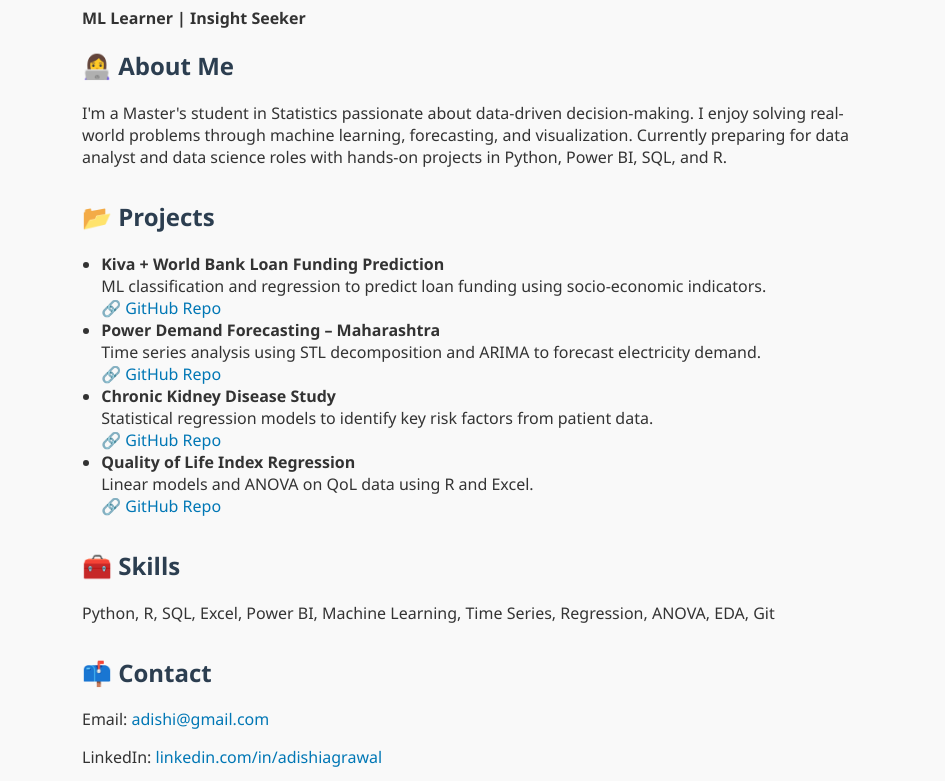
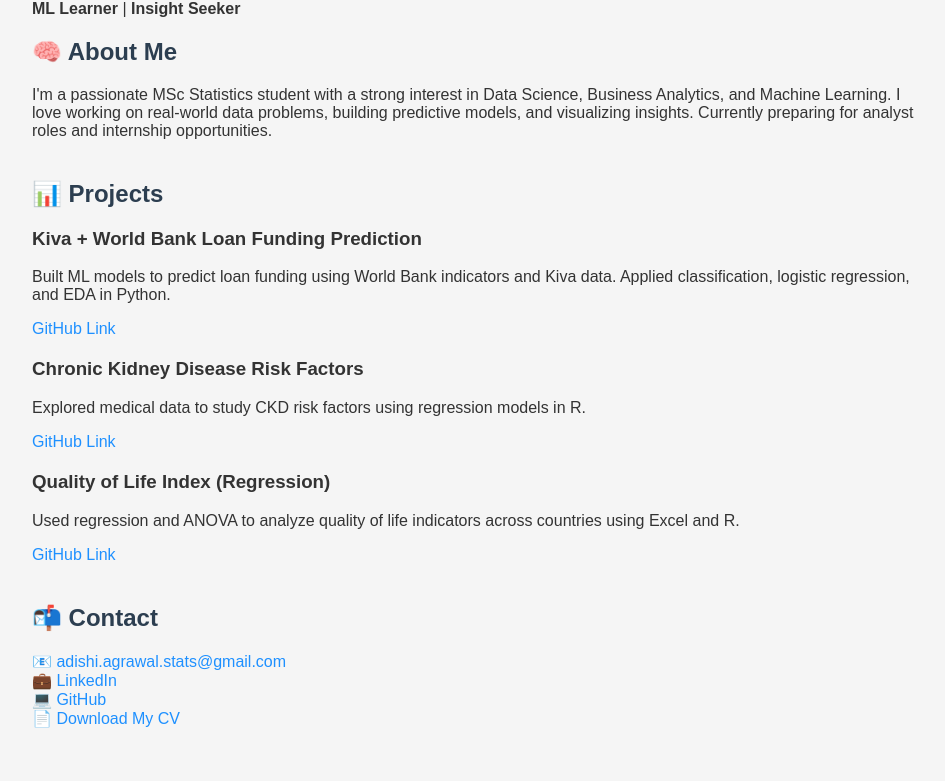
Before and after one commit to ag3adishi/adishiagrawal.github.io, a plain HTML site: page index.html in a window 1280 px wide. Shown: the part 111-892 px from the top of the page, without its empty margins (158-1103 px from the left). Drawn offline with Linux system fonts and the light colour scheme.

Commit message:
Update index.html

```diff
--- a/index.html
+++ b/index.html
@@ -6,80 +6,75 @@
   <title>Adishi Agrawal | Portfolio</title>
   <style>
     body {
-      font-family: 'Segoe UI', sans-serif;
-      background-color: #f9f9f9;
+      font-family: Arial, sans-serif;
+      background: #f5f5f5;
       color: #333;
-      max-width: 800px;
-      margin: auto;
-      padding: 2rem;
+      max-width: 900px;
+      margin: 0 auto;
+      padding: 30px;
     }
     h1, h2 {
       color: #2c3e50;
     }
     a {
-      color: #0077b5;
+      color: #1e90ff;
       text-decoration: none;
     }
     a:hover {
       text-decoration: underline;
     }
-    ul {
-      padding-left: 1.2rem;
+    section {
+      margin-bottom: 40px;
     }
-    .section {
-      margin-bottom: 2rem;
+    .project {
+      margin-bottom: 20px;
     }
   </style>
 </head>
 <body>
-  <h1>Adishi Agrawal</h1>
-  <p><strong>ML Learner | Insight Seeker</strong></p>
 
-  <div class="section">
-    <h2>👩‍💻 About Me</h2>
+  <h1>👋 Hi, I'm Adishi Agrawal</h1>
+  <p><strong>ML Learner</strong> | <strong>Insight Seeker</strong></p>
+
+  <section id="about">
+    <h2>🧠 About Me</h2>
     <p>
-      I'm a Master's student in Statistics passionate about data-driven decision-making. I enjoy solving real-world problems through machine learning, forecasting, and visualization. Currently preparing for data analyst and data science roles with hands-on projects in Python, Power BI, SQL, and R.
+      I'm a passionate MSc Statistics student with a strong interest in Data Science, Business Analytics, and Machine Learning. I love working on real-world data problems, building predictive models, and visualizing insights. Currently preparing for analyst roles and internship opportunities.
     </p>
-  </div>
+  </section>
 
-  <div class="section">
-    <h2>📂 Projects</h2>
-    <ul>
-      <li>
-        <strong>Kiva + World Bank Loan Funding Prediction</strong><br />
-        ML classification and regression to predict loan funding using socio-economic indicators.<br />
-        🔗 <a href="https://github.com/adishiagrawal/kiva-loan-prediction">GitHub Repo</a>
-      </li>
-      <li>
-        <strong>Power Demand Forecasting – Maharashtra</strong><br />
-        Time series analysis using STL decomposition and ARIMA to forecast electricity demand.<br />
-        🔗 <a href="https://github.com/adishiagrawal/power-demand-forecast">GitHub Repo</a>
-      </li>
-      <li>
-        <strong>Chronic Kidney Disease Study</strong><br />
-        Statistical regression models to identify key risk factors from patient data.<br />
-        🔗 <a href="https://github.com/adishiagrawal/ckd-regression-analysis">GitHub Repo</a>
-      </li>
-      <li>
-        <strong>Quality of Life Index Regression</strong><br />
-        Linear models and ANOVA on QoL data using R and Excel.<br />
-        🔗 <a href="https://github.com/adishiagrawal/qol-index-regression">GitHub Repo</a>
-      </li>
-    </ul>
-  </div>
+  <section id="projects">
+    <h2>📊 Projects</h2>
 
-  <div class="section">
-    <h2>🧰 Skills</h2>
+    <div class="project">
+      <h3>Kiva + World Bank Loan Funding Prediction</h3>
+      <p>Built ML models to predict loan funding using World Bank indicators and Kiva data. Applied classification, logistic regression, and EDA in Python.</p>
+      <a href="https://github.com/ag3adishi/kiva-loan-funding" target="_blank">GitHub Link</a>
+    </div>
+
+
+    <div class="project">
+      <h3>Chronic Kidney Disease Risk Factors</h3>
+      <p>Explored medical data to study CKD risk factors using regression models in R.</p>
+      <a href="https://github.com/ag3adishi/ckd-risk-regression" target="_blank">GitHub Link</a>
+    </div>
+
+    <div class="project">
+      <h3>Quality of Life Index (Regression)</h3>
+      <p>Used regression and ANOVA to analyze quality of life indicators across countries using Excel and R.</p>
+      <a href="https://github.com/ag3adishi/quality-of-life-regression" target="_blank">GitHub Link</a>
+    </div>
+  </section>
+
+  <section id="contact">
+    <h2>📬 Contact</h2>
     <p>
-      Python, R, SQL, Excel, Power BI, Machine Learning, Time Series, Regression, ANOVA, EDA, Git
+      📧 <a href="mailto:adishi.agrawal.stats@gmail.com">adishi.agrawal.stats@gmail.com</a><br>
+      💼 <a href="https://www.linkedin.com/in/adishi-agrawal" target="_blank">LinkedIn</a><br>
+      💻 <a href="https://github.com/ag3adishi" target="_blank">GitHub</a><br>
+      📄 <a href="Adishi_Agrawal_CV.pdf" download target="_blank">Download My CV</a>
     </p>
-  </div>
+  </section>
 
-  <div class="section">
-    <h2>📫 Contact</h2>
-    <p>Email: <a href="mailto:adishi@gmail.com">adishi@gmail.com</a></p>
-    <p>LinkedIn: <a href="https://linkedin.com/in/adishiagrawal">linkedin.com/in/adishiagrawal</a></p>
-    <p>GitHub: <a href="https://github.com/adishiagrawal">github.com/adishiagrawal</a></p>
-  </div>
 </body>
 </html>
```
